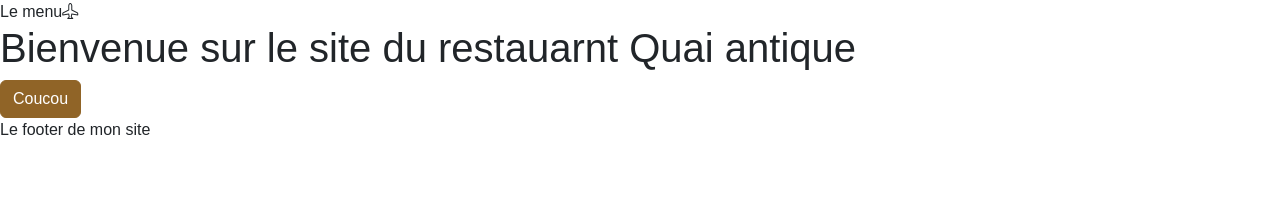
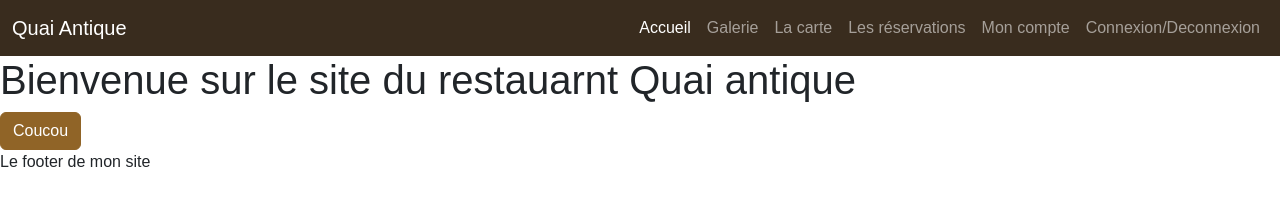
Before and after one commit to N-DIASS/Quai-Antique, a website with bundled scripts: page index.html in a window 1280 px wide. Built offline with nearby package versions, Linux system fonts and the light colour scheme; files whose address does not match are found by name; a web font is replaced by a local one.

Commit message:
Add sit Header

```diff
--- a/index.html
+++ b/index.html
@@ -14,7 +14,39 @@
 </head>
 
 <body>
-    <header>Le menu<i class="bi bi-airplane"></i></header>
+    <header>
+        <nav class="navbar navbar-expand-lg navbar-light bg-dark" data-bs-theme="dark">
+  <div class="container-fluid">
+    <a class="navbar-brand" href="/">Quai Antique</a>
+    <button class="navbar-toggler" type="button" data-bs-toggle="collapse" data-bs-target="#navbarNav" aria-controls="navbarNav" aria-expanded="false" aria-label="Toggle navigation">
+      <span class="navbar-toggler-icon"></span>
+    </button>
+    <div class="collapse navbar-collapse" id="navbarNav">
+      <ul class="navbar-nav ms-auto mb-2 mb-lg-0">
+        <li class="nav-item">
+          <a class="nav-link active" aria-current="page" href="/">Accueil</a>
+        </li>
+        <li class="nav-item">
+          <a class="nav-link" href="#">Galerie</a>
+        </li>
+        <li class="nav-item">
+          <a class="nav-link" href="#">La carte</a>
+        </li>
+        <li class="nav-item">
+          <a class="nav-link" href="#">Les réservations</a>
+        </li>
+        <li class="nav-item">
+          <a class="nav-link" href="#">Mon compte</a>
+        </li>
+        <li class="nav-item">
+          <a class="nav-link" href="#">Connexion/Deconnexion</a>
+        </li>
+      </ul>
+    </div>
+  </div>
+</nav>
+
+    </header>
 
     <main id="main-page">
         <!--Le contenu de la page sera injecté ici-->
```
